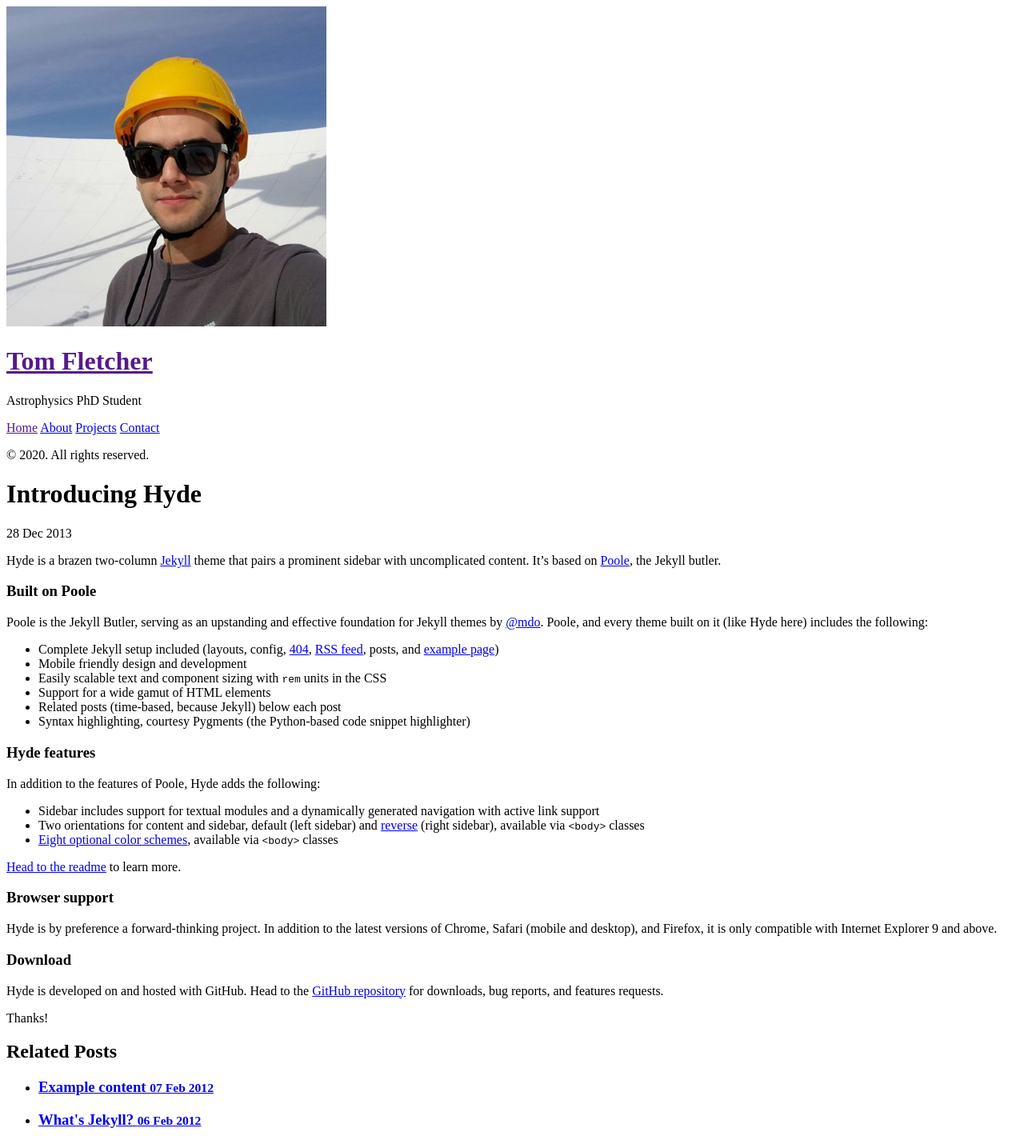
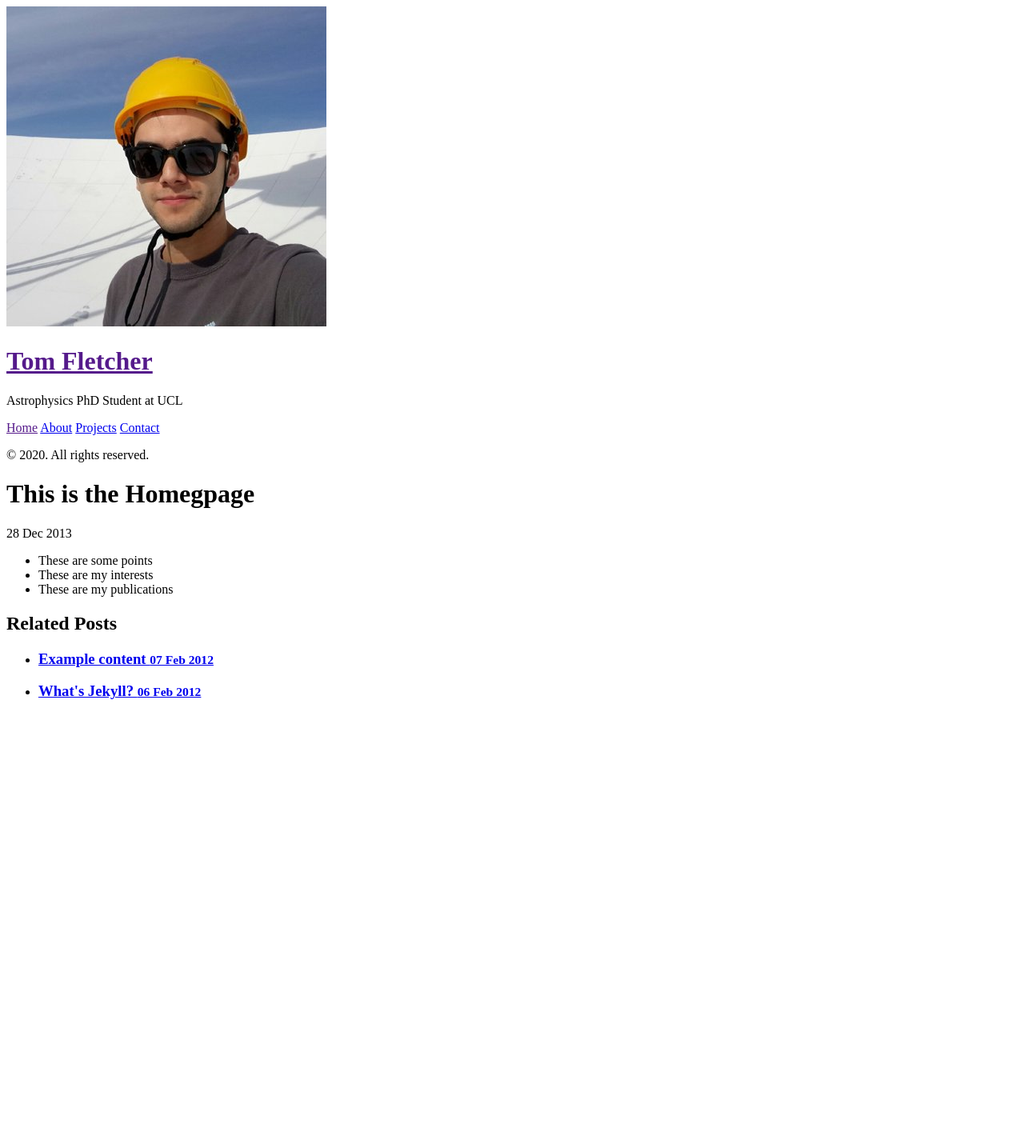
Before and after one commit to tomjf/tomjf.github.io, a Jekyll site: the page built from _posts/2013-12-28-introducing-hyde.md, in a window 1280 px wide. Shown: the whole page at 80% size. Built offline with Jekyll 4.4.1, drawn with Linux system fonts in a browser that asks for light colours; Markdown is read by kramdown in place of the engine named in the settings; after the commit the page ends 900 px from its top, so only the background shows below that.

Commit message:
smaller sidebar title, larger image, delete hydeinfo, favicon

```diff
--- a/_config.yml
+++ b/_config.yml
@@ -5,7 +5,7 @@
 # Setup
 title:            Tom Fletcher
 tagline:          'A Jekyll theme'
-description:      'Astrophysics PhD Student'
+description:      'Astrophysics PhD Student at UCL'
 url:              https://tomjf.github.io
 baseurl:          /
 
--- a/_posts/2013-12-28-introducing-hyde.md
+++ b/_posts/2013-12-28-introducing-hyde.md
@@ -1,37 +1,8 @@
 ---
 layout: post
-title: Introducing Hyde
+title: This is the Homegpage
 ---
 
-Hyde is a brazen two-column [Jekyll](http://jekyllrb.com) theme that pairs a prominent sidebar with uncomplicated content. It's based on [Poole](http://getpoole.com), the Jekyll butler.
-
-### Built on Poole
-
-Poole is the Jekyll Butler, serving as an upstanding and effective foundation for Jekyll themes by [@mdo](https://twitter.com/mdo). Poole, and every theme built on it (like Hyde here) includes the following:
-
-* Complete Jekyll setup included (layouts, config, [404](/404), [RSS feed](/atom.xml), posts, and [example page](/about))
-* Mobile friendly design and development
-* Easily scalable text and component sizing with `rem` units in the CSS
-* Support for a wide gamut of HTML elements
-* Related posts (time-based, because Jekyll) below each post
-* Syntax highlighting, courtesy Pygments (the Python-based code snippet highlighter)
-
-### Hyde features
-
-In addition to the features of Poole, Hyde adds the following:
-
-* Sidebar includes support for textual modules and a dynamically generated navigation with active link support
-* Two orientations for content and sidebar, default (left sidebar) and [reverse](https://github.com/poole/lanyon#reverse-layout) (right sidebar), available via `<body>` classes
-* [Eight optional color schemes](https://github.com/poole/hyde#themes), available via `<body>` classes
-
-[Head to the readme](https://github.com/poole/hyde#readme) to learn more.
-
-### Browser support
-
-Hyde is by preference a forward-thinking project. In addition to the latest versions of Chrome, Safari (mobile and desktop), and Firefox, it is only compatible with Internet Explorer 9 and above.
-
-### Download
-
-Hyde is developed on and hosted with GitHub. Head to the <a href="https://github.com/poole/hyde">GitHub repository</a> for downloads, bug reports, and features requests.
-
-Thanks!
+* These are some points
+* These are my interests
+* These are my publications
--- a/public/css/hyde.css
+++ b/public/css/hyde.css
@@ -101,9 +101,9 @@
 
 /* Sidebar Photo */
 .sidebar img.photo {
-  border-radius: 50%;
-  opacity: .7;
-  width: 50%;
+  border-radius: 60%;
+  opacity: 1.0;
+  width: 60%;
   margin-left: 25%;
 }
 
--- a/public/css/poole.css
+++ b/public/css/poole.css
@@ -259,7 +259,7 @@
  */
 
 .lead {
-  font-size: 1.25rem;
+  font-size: 1rem;
   font-weight: 300;
 }
 
```
Also changed, not shown: public/favicon.ico, 1 other file.
